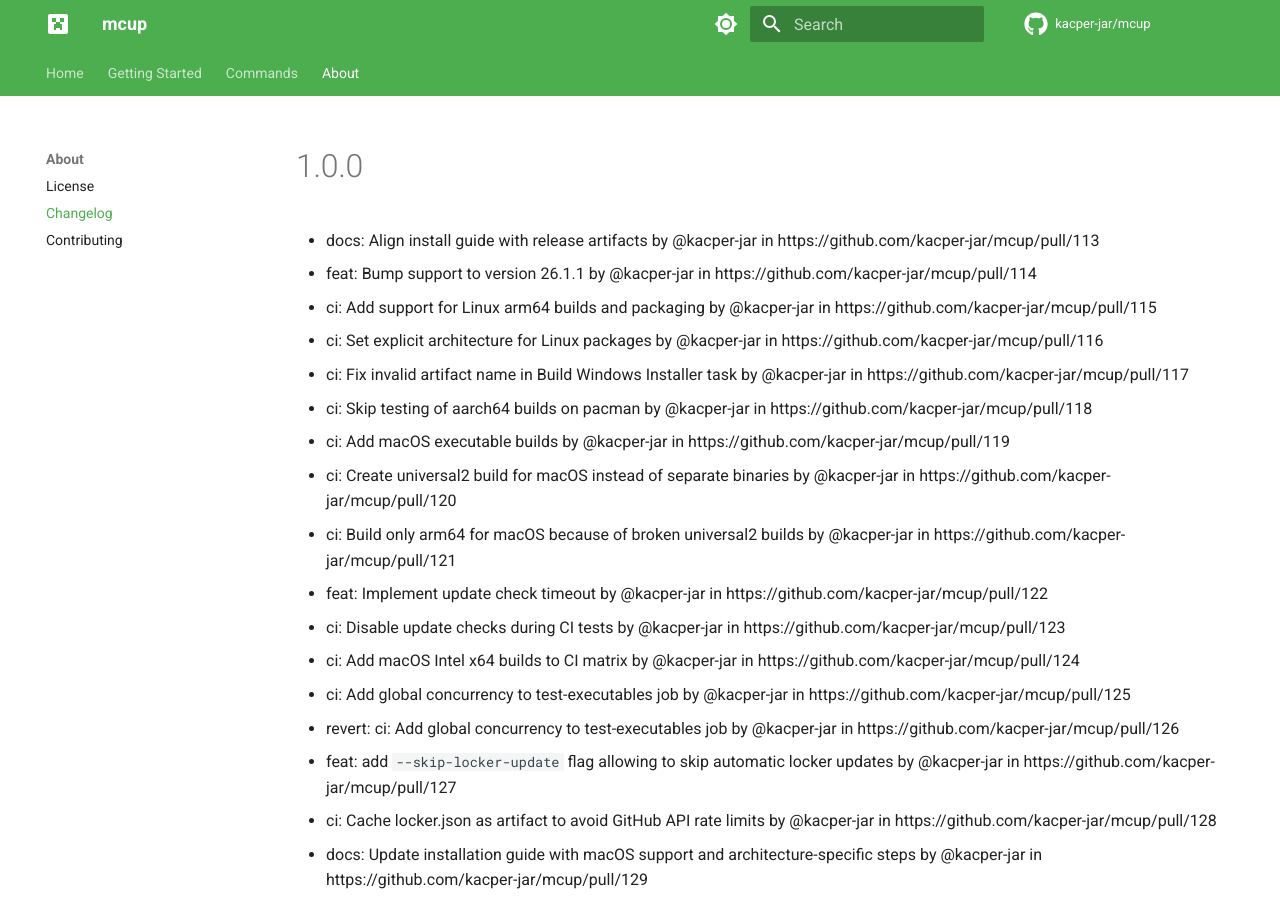
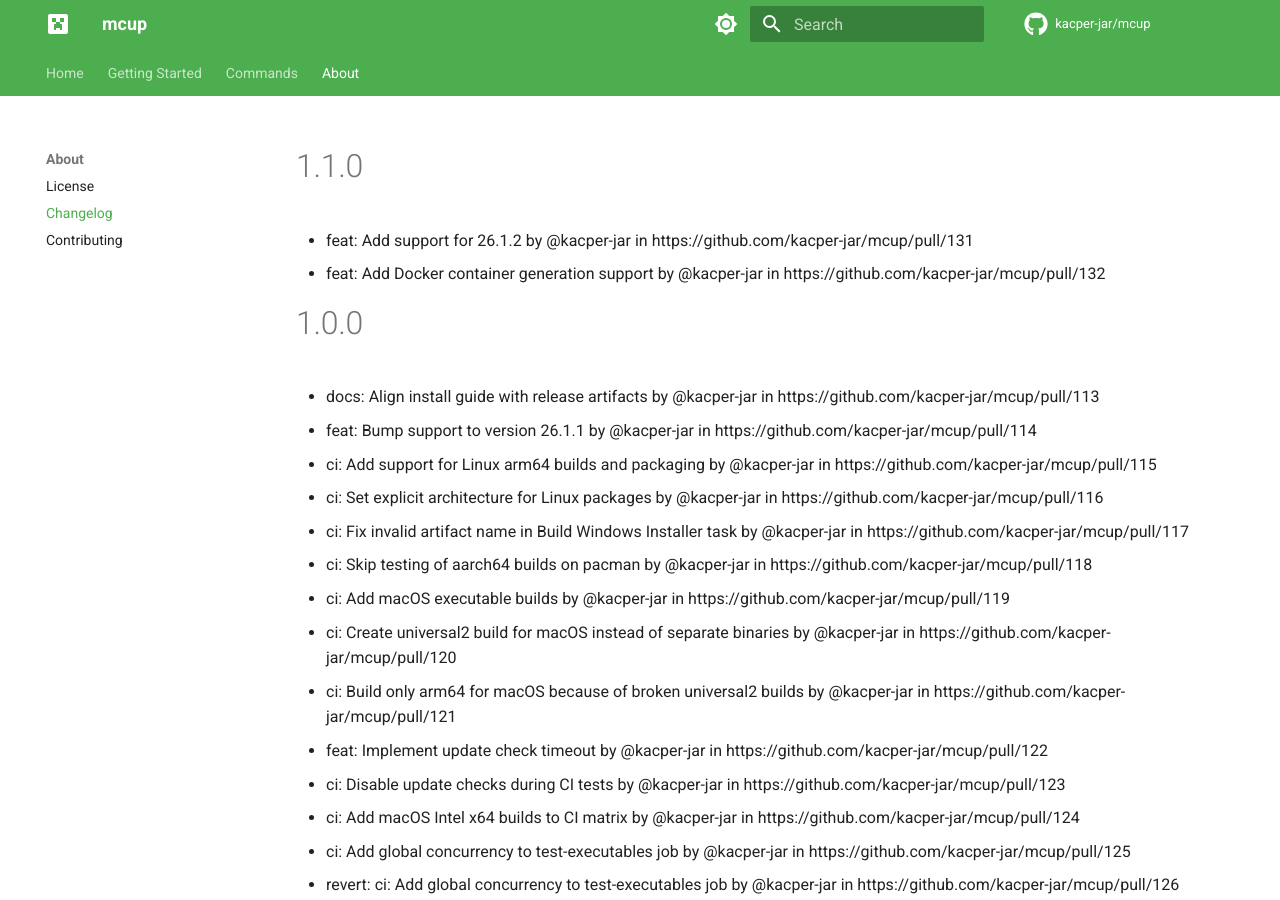
Before and after one commit to kacper-jar/mcup, an MkDocs documentation site: the page built from docs/about/changelog.md, in a window 1280 px wide and 900 px high. Built offline with MkDocs 1.6.1 and Material for MkDocs 9.7.7, drawn with Linux system fonts in a browser that asks for light colours; comment, search, counter and statistics services are not loaded; the version menu is left out.

Commit message:
docs: update changelog for 1.1.0 release

```diff
--- a/docs/about/changelog.md
+++ b/docs/about/changelog.md
@@ -1,3 +1,8 @@
+# 1.1.0
+
+* feat: Add support for 26.1.2 by @kacper-jar in https://github.com/kacper-jar/mcup/pull/131
+* feat: Add Docker container generation support by @kacper-jar in https://github.com/kacper-jar/mcup/pull/132
+
 # 1.0.0
 
 * docs: Align install guide with release artifacts by @kacper-jar in https://github.com/kacper-jar/mcup/pull/113
```
